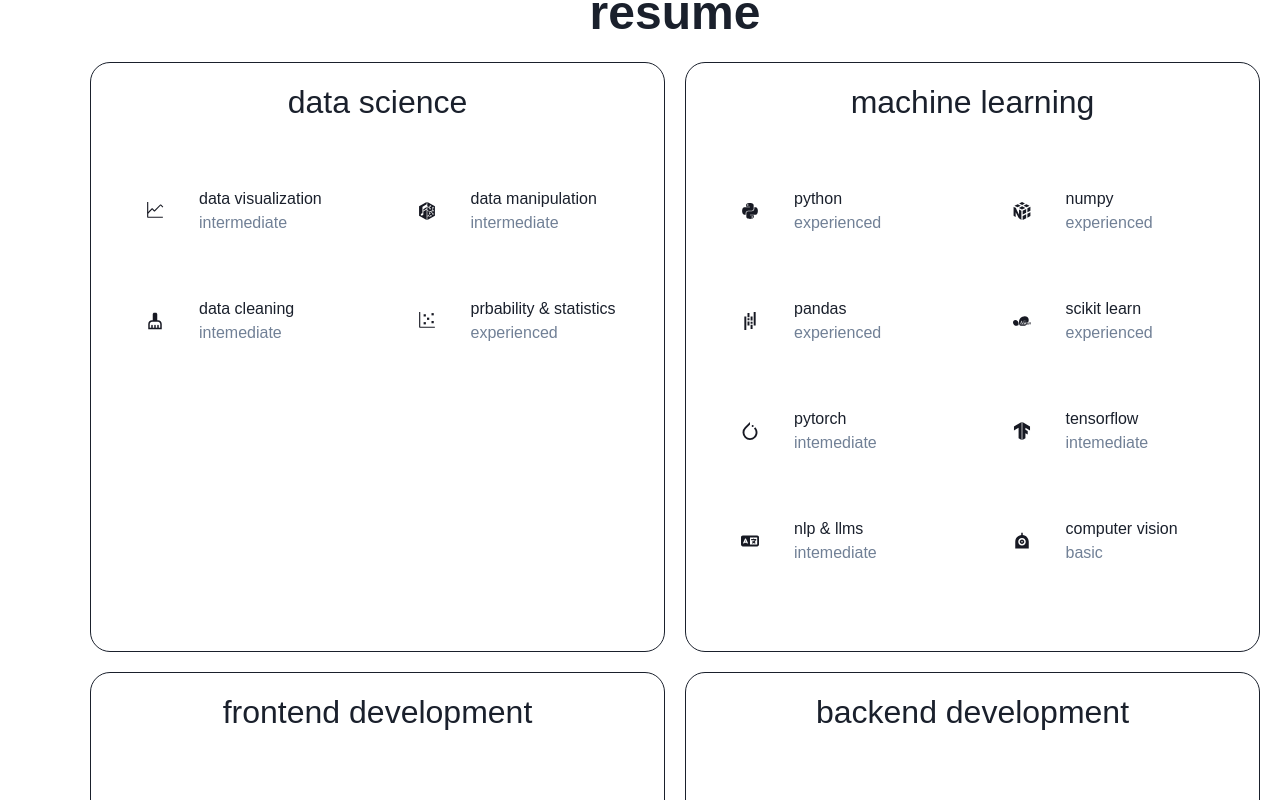
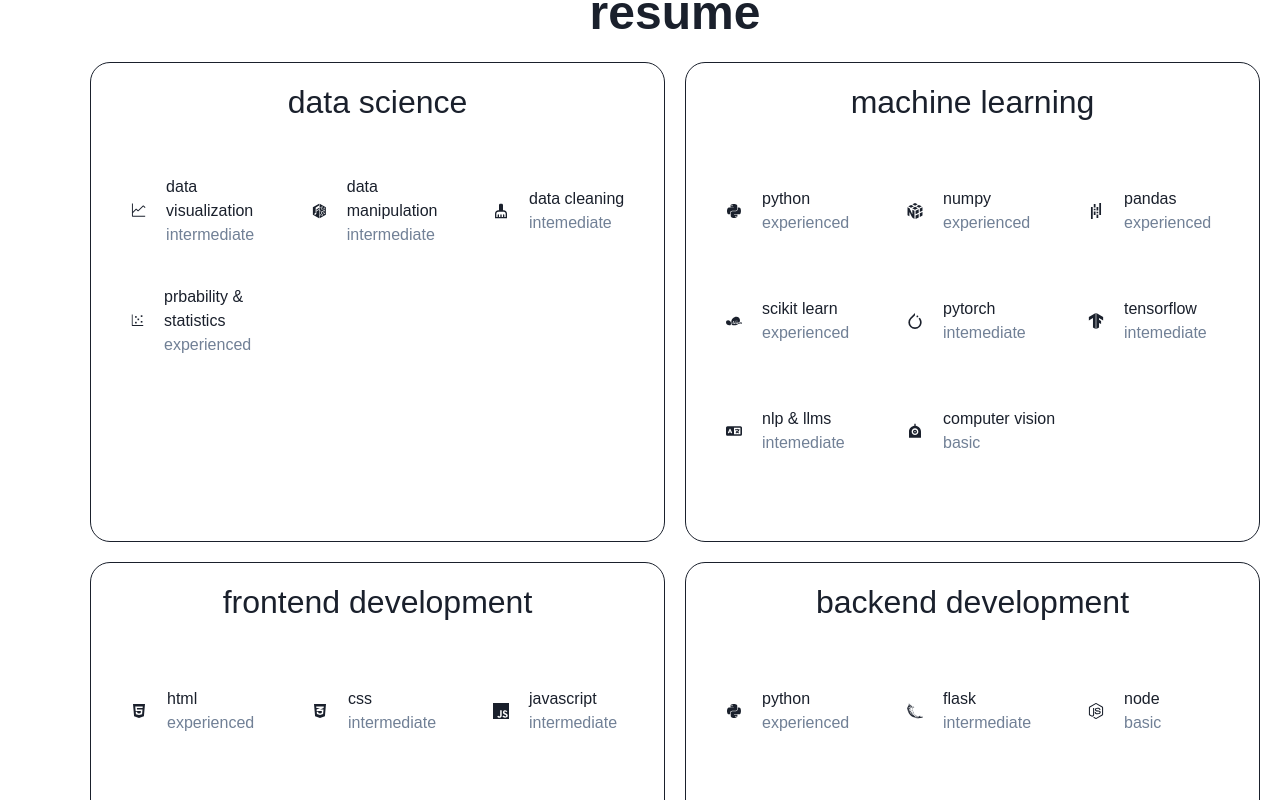
Before and after one commit to mohotta/mohotta.github.io, a React (Vite) app: page / in a window 1280 px wide. Shown: the part 1960-2760 px from the top of the page. Built offline with nearby package versions, Linux system fonts and the light colour scheme; a web font is replaced by a local one.

Commit message:
minor bug fixes

```diff
--- a/package.json
+++ b/package.json
@@ -20,8 +20,6 @@
     "react": "^18.2.0",
     "react-dom": "^18.2.0",
     "react-icons": "^5.1.0",
-    "react-slick": "^0.30.2",
-    "slick-carousel": "^1.8.1",
     "typed.js": "^2.1.0"
   },
   "devDependencies": {
--- a/src/home/Home.tsx
+++ b/src/home/Home.tsx
@@ -62,8 +62,6 @@
             marginLeft={{base: "0px", lg:"70px"}}
             position={'relative'}
             width={{base: '98vw', lg: 'auto'}}
-            // marginTop={{base:'100px', lg: 'auto'}}
-            // bgColor={'rgba(255, 0, 0, 0.1)'}
         >
             <Image
                 src={image}
--- a/src/resume/Resume.tsx
+++ b/src/resume/Resume.tsx
@@ -402,7 +402,7 @@
                             >
                                 {domainNames[domain]}
                             </Heading>
-                            <SimpleGrid minChildWidth='200px' spacing='10px' paddingY={'40px'} width={'100%'}>
+                            <SimpleGrid minChildWidth='150px' spacing='10px' paddingY={'40px'} width={'100%'}>
                                 {
                                     skills[domain].map((skill) =>
                                         <Flex
@@ -413,9 +413,8 @@
                                             gap={5}
                                             paddingLeft={5}
                                             alignItems={'center'}
-                                            // bgColor={'red'}
                                         >
-                                            <IconButton aria-label="not a btn" icon={skill.icon} variant={'ghost'} size={'lg'} color={'gray.900'}/>
+                                            {skill.icon}
                                             <Flex
                                                 flexDirection={'column'}
                                                 justifyContent={'left'}
@@ -467,7 +466,7 @@
                     >
                         professional experience
                     </Heading>
-                    <SimpleGrid minChildWidth='400px' spacing='40px' paddingY={'40px'} width={'100%'}>
+                    <SimpleGrid minChildWidth='300px' spacing='40px' paddingY={'40px'} width={'100%'}>
                         {
                             exps.map((exp) =>
                                 <Flex
```
